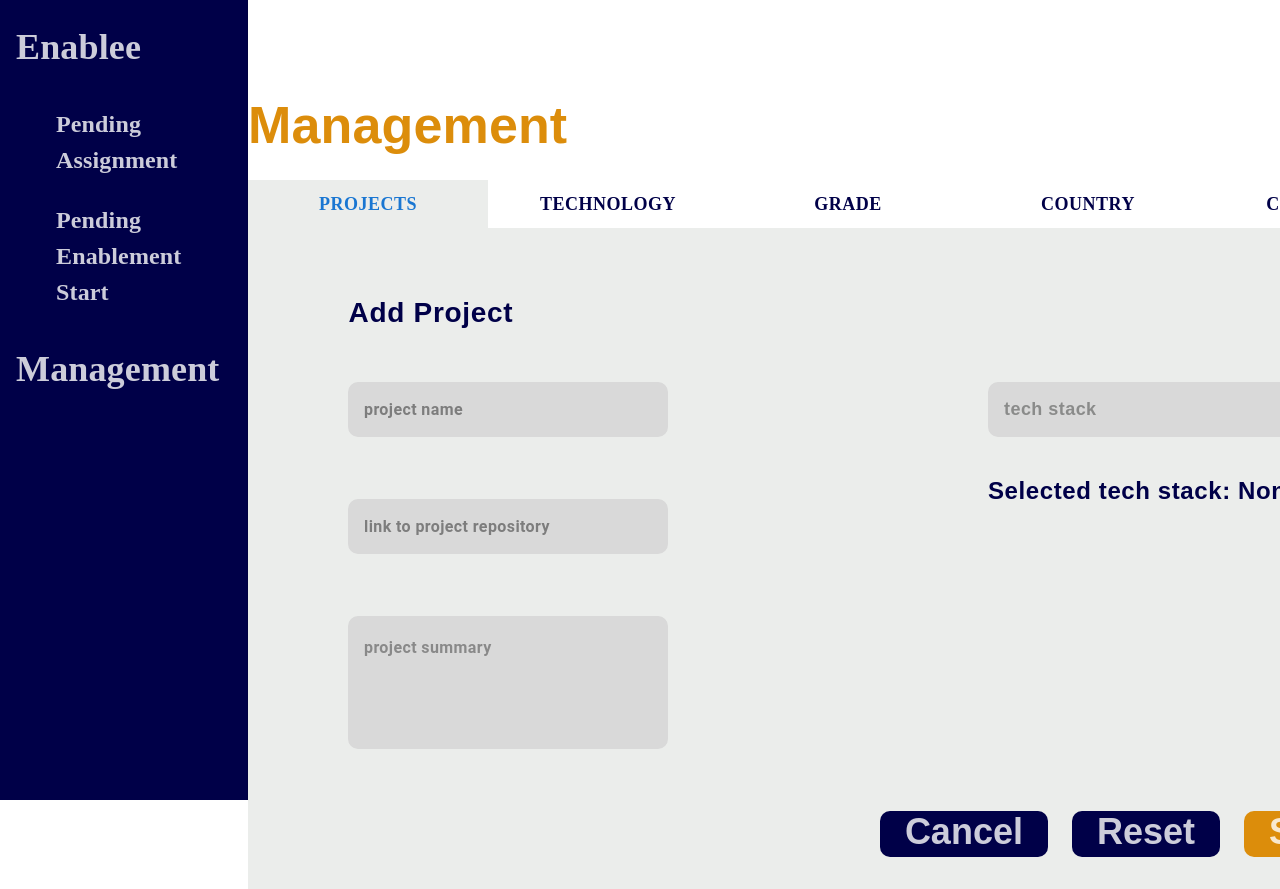
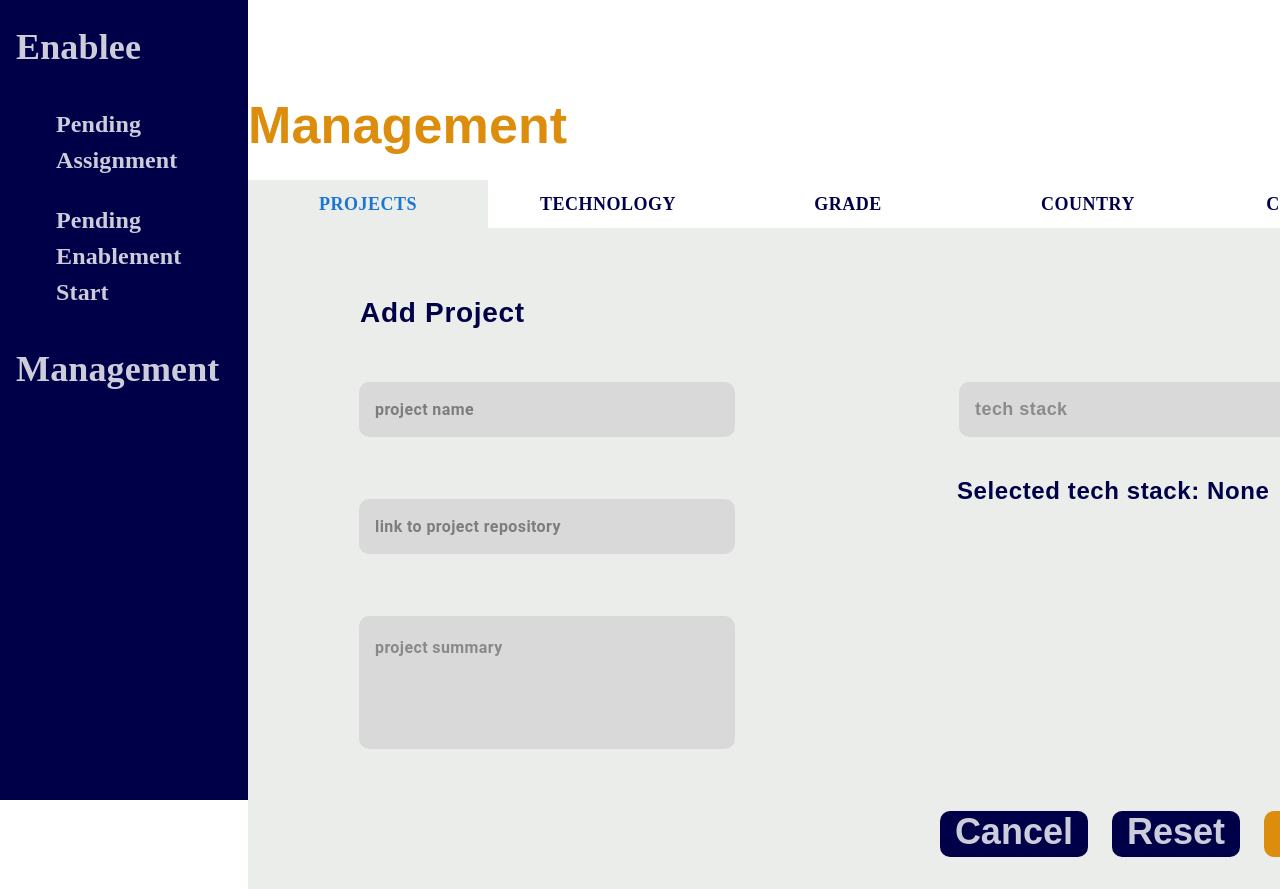
Before and after one commit to oscar-fernandez/flow-ui, a React (Vite) app: page /mgt in a window 1280 px wide. Shown: the top 889 px of the page. Built offline with nearby package versions, Linux system fonts and the light colour scheme; a web font is replaced by a local one.

Commit message:
added edit buttons. tweaked styling

```diff
--- a/src/components/FormComponent/FormComponent.css
+++ b/src/components/FormComponent/FormComponent.css
@@ -17,7 +17,7 @@ h3 {
   margin-right: auto;
   font-size: 28px;
   font-weight: 900;
-  width: 66.5%;
+  width: 23.5rem;
   letter-spacing: 0.025em;
   padding-top: 4rem;
   padding-bottom: 2rem;
@@ -28,7 +28,6 @@ h3 {
   flex-direction: column;
   margin-left: auto;
   margin-right: auto;
-  width: 80%;
   max-width: 25rem;
 }
 
@@ -59,7 +58,7 @@ h3 {
 button {
   margin-left: 1.5rem;
   border: none;
-  padding: 0px 25px 4px 25px;
+  padding: 0px 15px 4px 15px;
   border-radius: 10px;
   font-weight: 700;
   margin-bottom: 2rem;
@@ -93,6 +92,6 @@ option {
   letter-spacing: 0.025em;
   margin-left: auto;
   margin-right: auto;
-  width: 80%;
+  width: 23.75rem;
   overflow: break-word;
 }
--- a/src/components/FormComponent/FormComponent.tsx
+++ b/src/components/FormComponent/FormComponent.tsx
@@ -1,5 +1,4 @@
 import {
-  Box,
   FormControl,
   MenuItem,
   Select,
@@ -15,7 +14,7 @@ const inputStyle = (theme: any) => ({
   marginRight: "auto",
   backgroundColor: "#d9d9d9",
   borderRadius: "10px",
-  width: "80%",
+  width: "23.5rem",
   padding: "1rem",
   marginTop: "1rem",
   marginBottom: "2.875rem",
@@ -82,7 +81,6 @@ function FormComponent(props: any) {
       <form>
         <div className="input-order">
           <div className="column">
-            <Box sx={{ color: "#8A8B8A" }}>
             <TextField
               error
               required
@@ -116,16 +114,13 @@ function FormComponent(props: any) {
               required
               multiline
               rows={4}
-                inputProps={{
-                  ...inputProps,
-                }}
+              inputProps={inputProps}
               InputProps={InputProps}
               placeholder="project summary"
               variant="standard"
               sx={inputStyle}
               autoComplete="off"
             />
-            </Box>
           </div>
           <div className="column">
             <FormControl
@@ -159,7 +154,7 @@ function FormComponent(props: any) {
                 sx={{
                   backgroundColor: "#d9d9d9",
                   borderRadius: "10px",
-                  width: "80%",
+                  width: "23.5rem",
                   marginLeft: "auto",
                   marginRight: "auto",
                   marginTop: "1rem",
@@ -185,9 +180,18 @@ function FormComponent(props: any) {
         </div>
         <div className="buttons-margin">
           <div className="buttons">
+            {props.edit === false ? (
+              <>
                 <button className="blue-button">Cancel</button>
                 <button className="blue-button">Reset</button>
                 <button className="orange-button">Submit</button>
+              </>
+            ) : (
+              <>
+                <button className="blue-button">Back to Projects...</button>
+                <button className="orange-button">Edit Project</button>
+              </>
+            )}
           </div>
         </div>
       </form>
--- a/src/pages/Management/ManagementTabsComponent/ManagementTabs.tsx
+++ b/src/pages/Management/ManagementTabsComponent/ManagementTabs.tsx
@@ -90,7 +90,7 @@ export default function ManagementTabs() {
           </Tabs>
         </Box>
         <TabPanel value={value} index={0}>
-          <FormComponent title="Add Project" readonly={false} />
+          <FormComponent title="Add Project" readonly={false} edit={false} />
         </TabPanel>
         <TabPanel value={value} index={1}>
           Item Two
```
Lines whose indentation alone changed are shown as unchanged.
